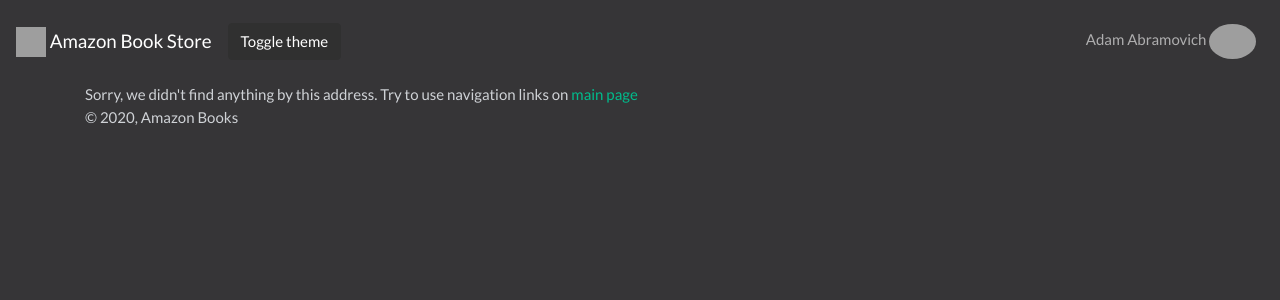
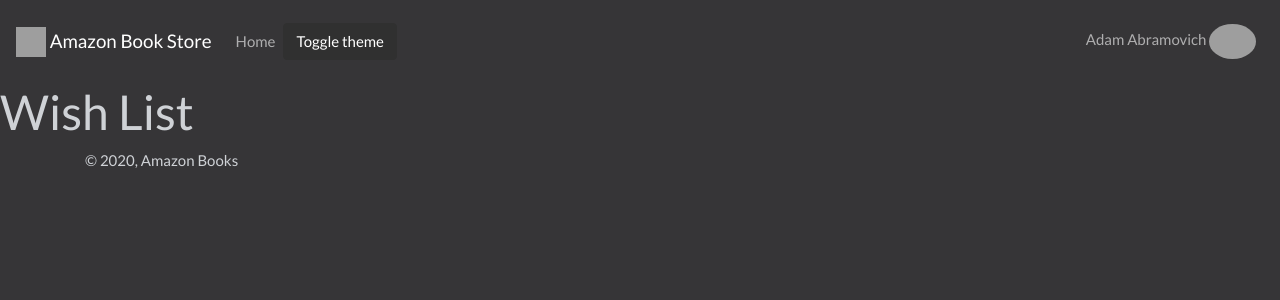
Before and after one commit to BadAllOff/react-book-store-app, a React app: page /wishlist in a window 1280 px wide. Shown: the top 300 px of the page. Built offline with nearby package versions, Linux system fonts and the light colour scheme; grey boxes are pictures that could not be loaded.

Commit message:
add: WishList page

```diff
--- a/src/App.js
+++ b/src/App.js
@@ -6,6 +6,7 @@
 import Book from "./components/Pages/Book";
 import NotFound from "./components/Pages/NotFound";
 import {bookPath} from "./components/helpers/routes";
+import WishList from "./components/Pages/WishList";
 
 class App extends Component {
   render() {
@@ -14,6 +15,7 @@
         <Switch>
           <Route component={Main} path="/" exact />
           <Route component={Book} path={bookPath()} strict exact />
+          <Route component={WishList} path={"/wishlist"} strict exact />
           <Route component={NotFound} />
         </Switch>
       </Router>
--- a/src/components/Layout/HeaderNavigation.js
+++ b/src/components/Layout/HeaderNavigation.js
@@ -1,6 +1,6 @@
 import React, { useContext } from "react";
 import UserInfo from "./UserInfo";
-import { Button, Navbar } from "react-bootstrap";
+import { Button, Navbar, Nav } from "react-bootstrap";
 import { ThemeContext } from "styled-components";
 import { Link } from "react-router-dom";
 
@@ -18,6 +18,9 @@
         />{" "}
         Amazon Book Store
       </Navbar.Brand>
+      <Nav className="mr-auto">
+        <Nav.Link  as={Link} to="/wishlist">Home</Nav.Link>
+      </Nav>
       <Button variant={theme.btn.variant} onClick={props.toggleTheme}>
         Toggle theme
       </Button>
--- /dev/null
+++ b/src/components/Pages/WishList/index.js
@@ -0,0 +1,19 @@
+import React from "react";
+import ScrollButton from "../../helpers/ScrollButton";
+import Layout from "../../Layout";
+
+const WishList = () => {
+  return (
+    <Layout>
+      <h1>Wish List</h1>
+      <ScrollButton
+        scrollStepInPx="50"
+        delayInMs="16.66"
+        ShowAtPosition={window.innerHeight / 3}
+        TransitionClassName="visible"
+      />
+    </Layout>
+  );
+};
+
+export default WishList;
```
